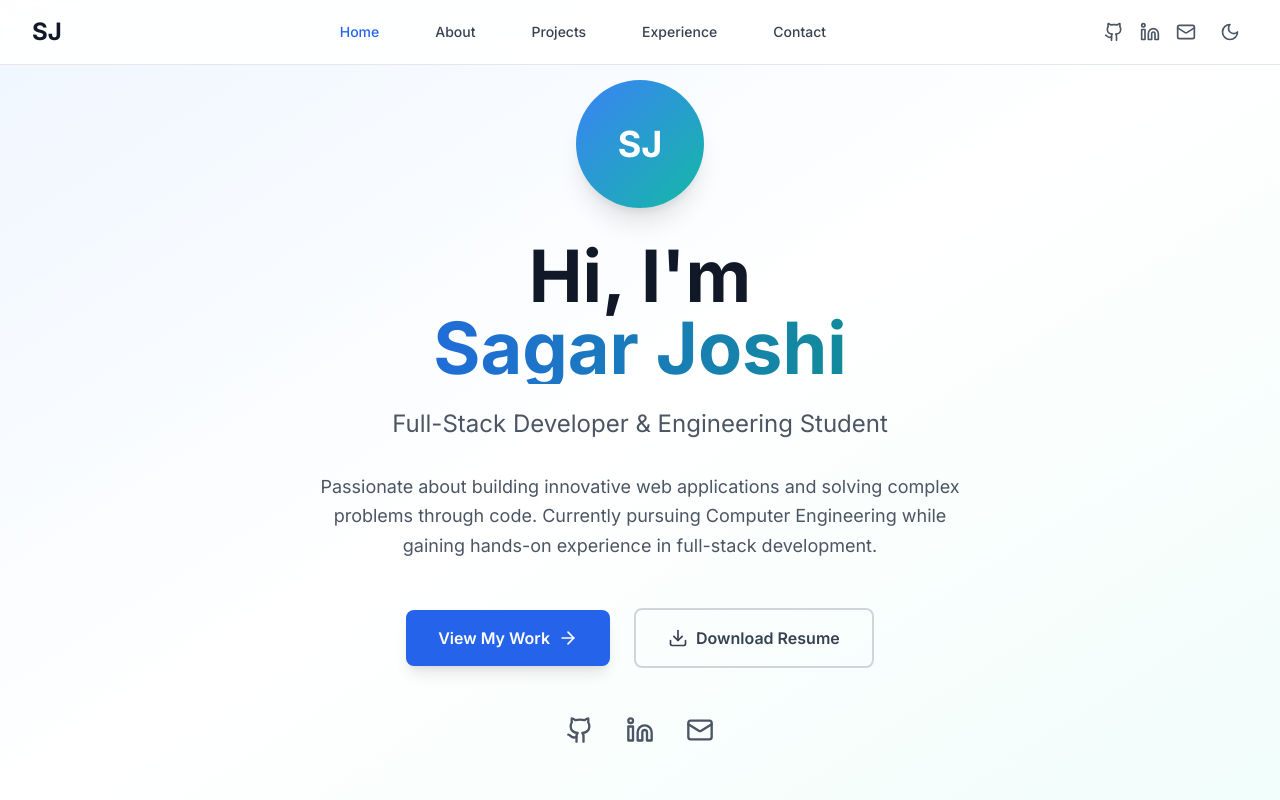
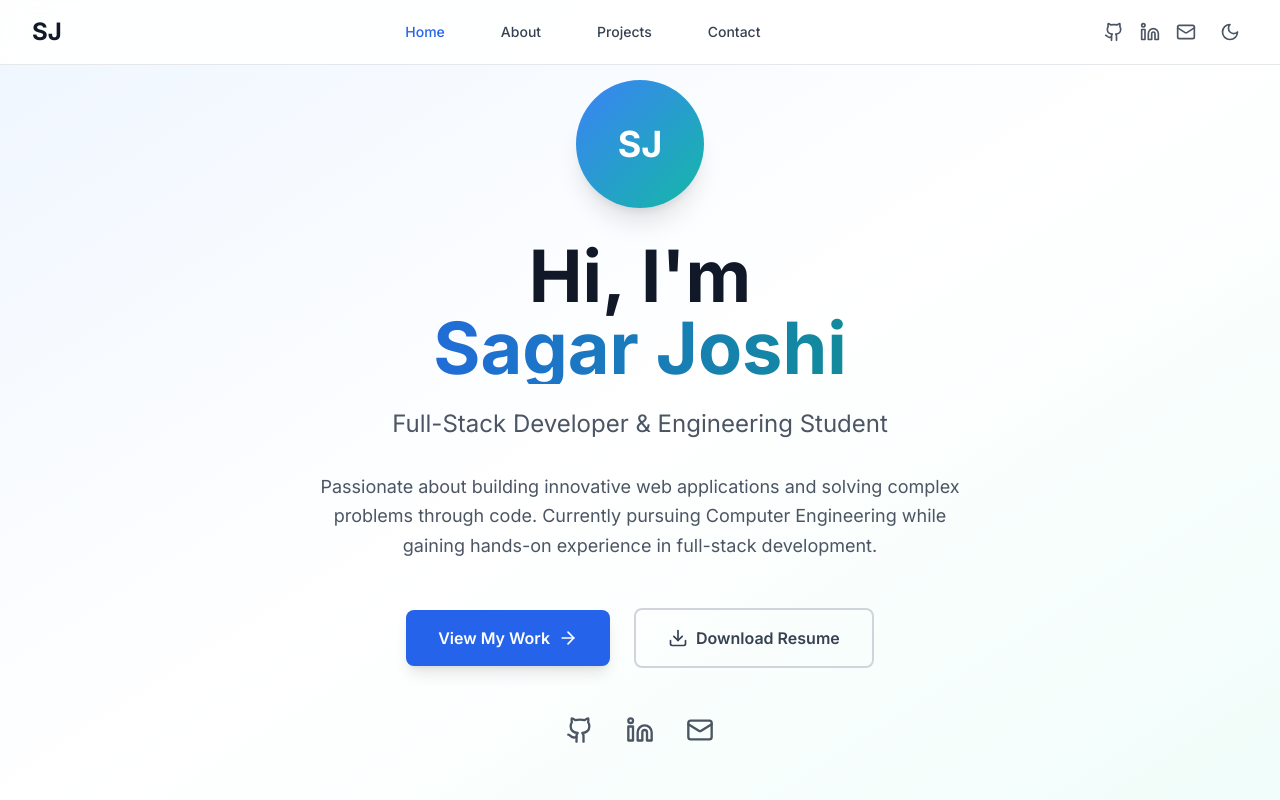
Before and after one commit to Sagar10joshi/Portfolio-Final, a React (Vite) app in the folder project/: page / in a window 1280 px wide. Shown: the top 800 px of the page. Built offline with nearby package versions, Linux system fonts and the light colour scheme.

Commit message:
header sec commit

```diff
--- a/project/src/components/Header.tsx
+++ b/project/src/components/Header.tsx
@@ -16,7 +16,7 @@ const Header: React.FC<HeaderProps> = ({ activeSection, scrollToSection }) => {
     { id: 'hero', label: 'Home' },
     { id: 'about', label: 'About' },
     { id: 'projects', label: 'Projects' },
-    { id: 'experience', label: 'Experience' },
+    // { id: 'experience', label: 'Experience' },
     { id: 'contact', label: 'Contact' }
   ];
 
```
